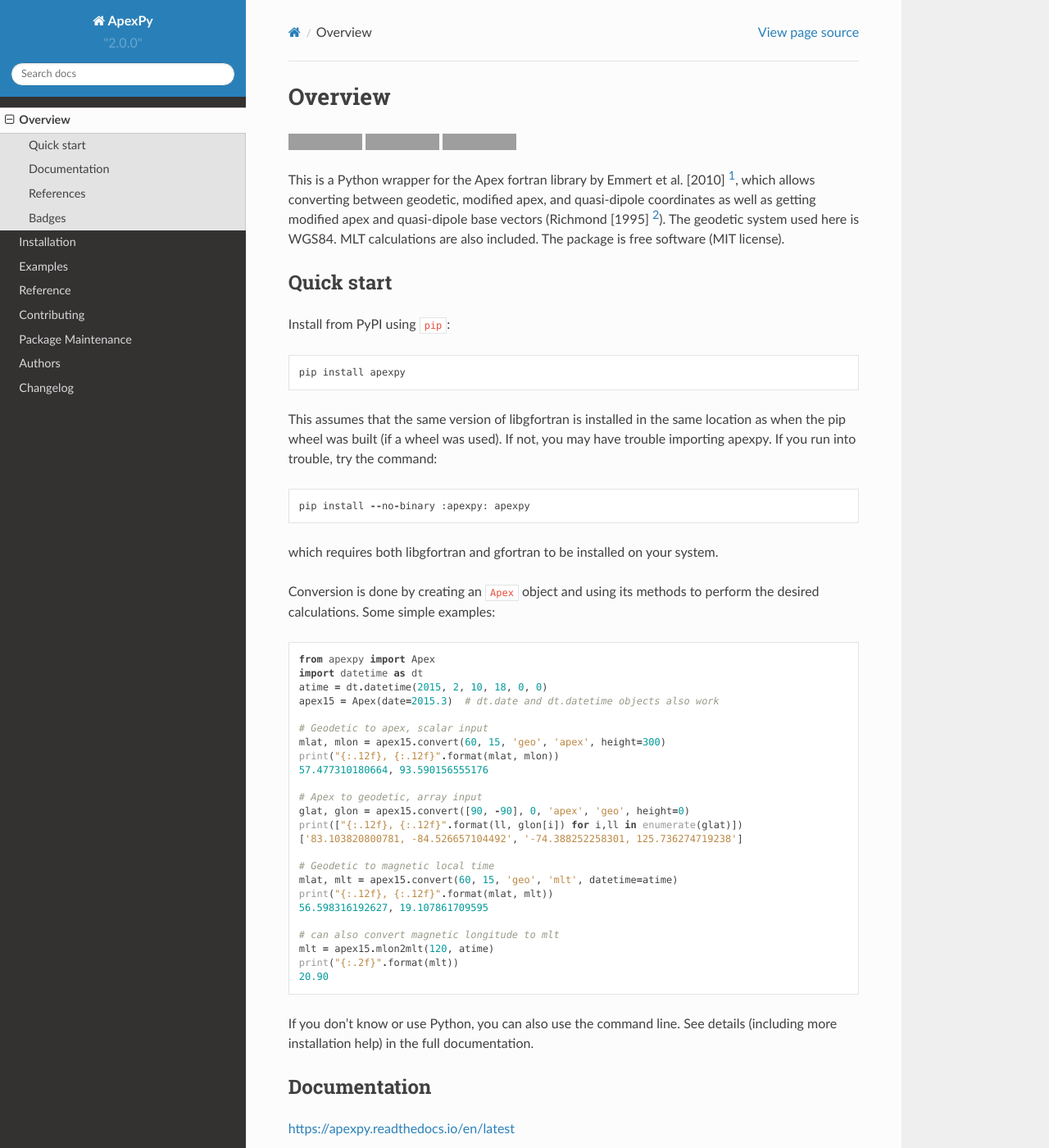
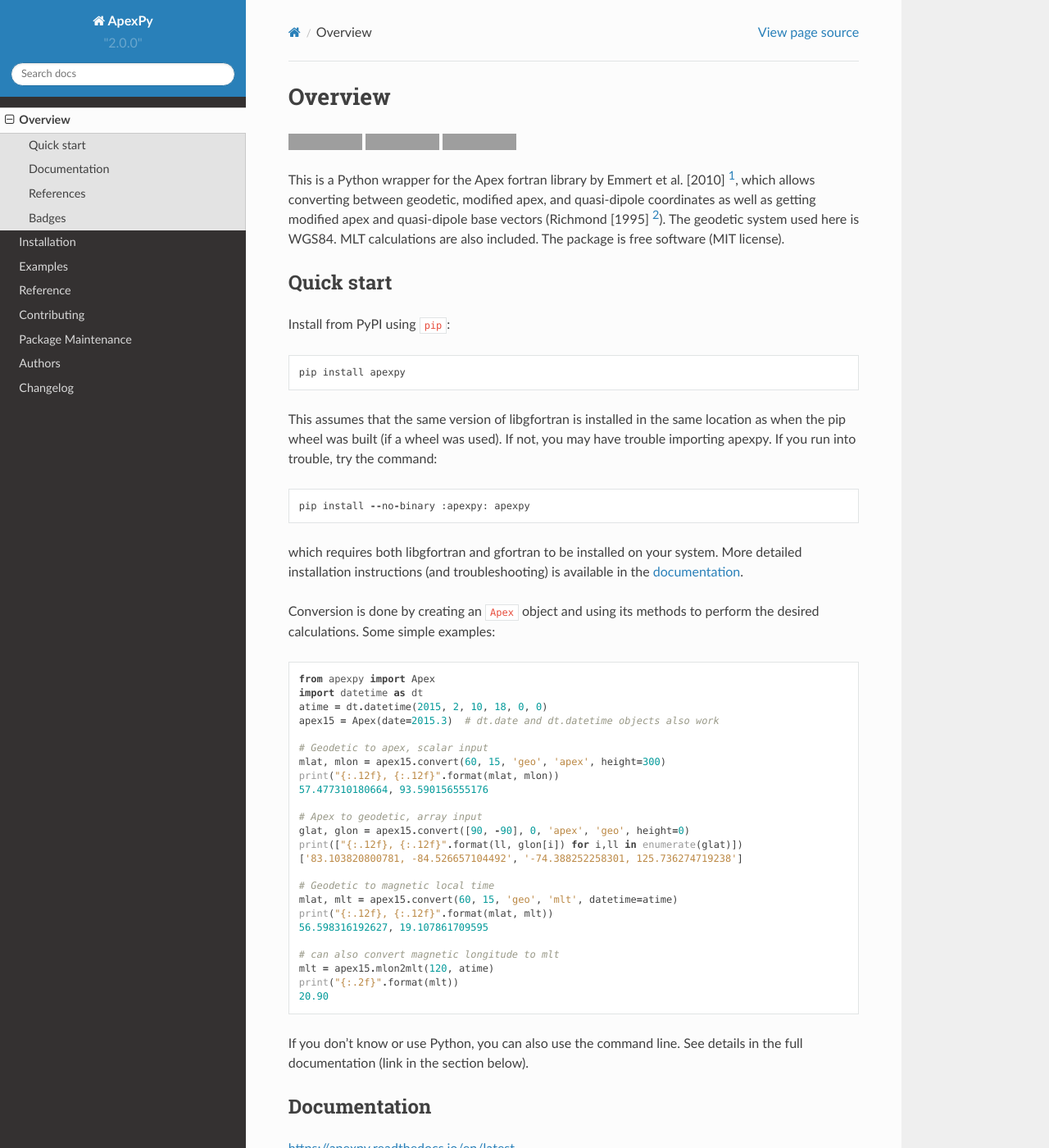
Before and after one commit to aburrell/apexpy, a Sphinx documentation site: the page built from docs/readme.rst, in a window 1280 px wide and 1400 px high. Shown: the whole window at 82% size. Built offline with Sphinx 7.4.7 and the Read the Docs theme 2.0.0, drawn with Linux system fonts in a browser that asks for light colours; grey boxes are pictures that could not be loaded.

Commit message:
DOC: updated install instructions
Updated the install instructions in the README and docs.

```diff
--- a/README.rst
+++ b/README.rst
@@ -25,6 +25,9 @@
     pip install --no-binary :apexpy: apexpy
 
 which requires both libgfortran and gfortran to be installed on your system.
+More detailed installation instructions (and troubleshooting) is available
+in the
+`documentation <https://apexpy.readthedocs.io/en/latest/installation.html>`_.
 
 Conversion is done by creating an ``Apex`` object and using its methods to
 perform the desired calculations. Some simple examples::
@@ -55,7 +58,7 @@
     20.90
 
 If you don't know or use Python, you can also use the command line. See details
-(including more installation help) in the full documentation.
+in the full documentation (link in the section below).
 
 Documentation
 =============
--- a/docs/installation.rst
+++ b/docs/installation.rst
@@ -131,7 +131,8 @@
 would like to use.  These can be changed by altering the ``CC`` and ``FC``
 environment variables on your computer::
 
-  FC=/path/to/correct/gfortran CC=/path/to/correct/gcc pip install -e .
+  FC=/path/to/correct/gfortran CC=/path/to/correct/gcc python -m build
+  pip install .
 
 This can be useful your system has multiple versions of gfortran or gcc and the
 default is not appropriate (ie., an older version). If using an Intel compiler,
```
